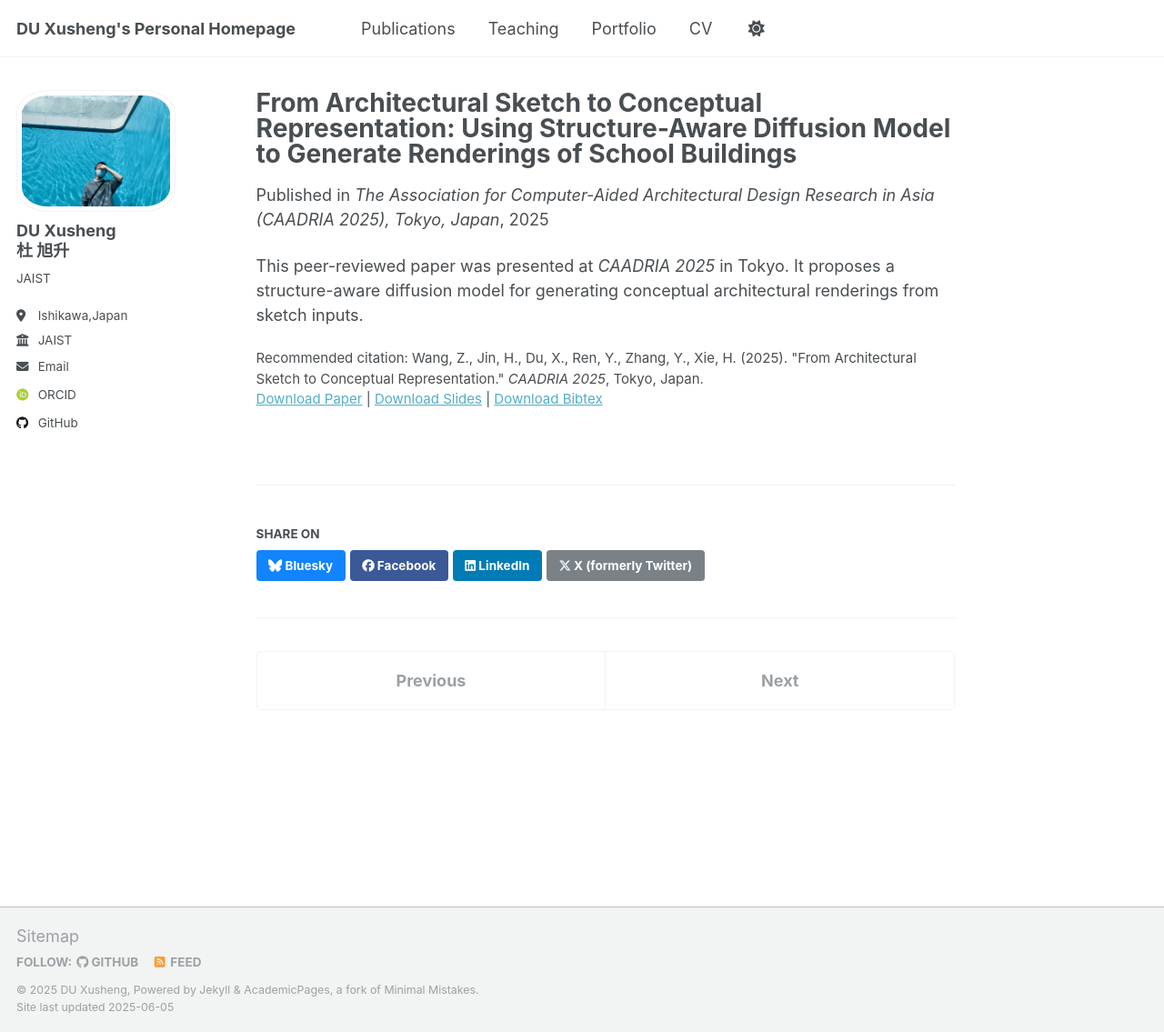
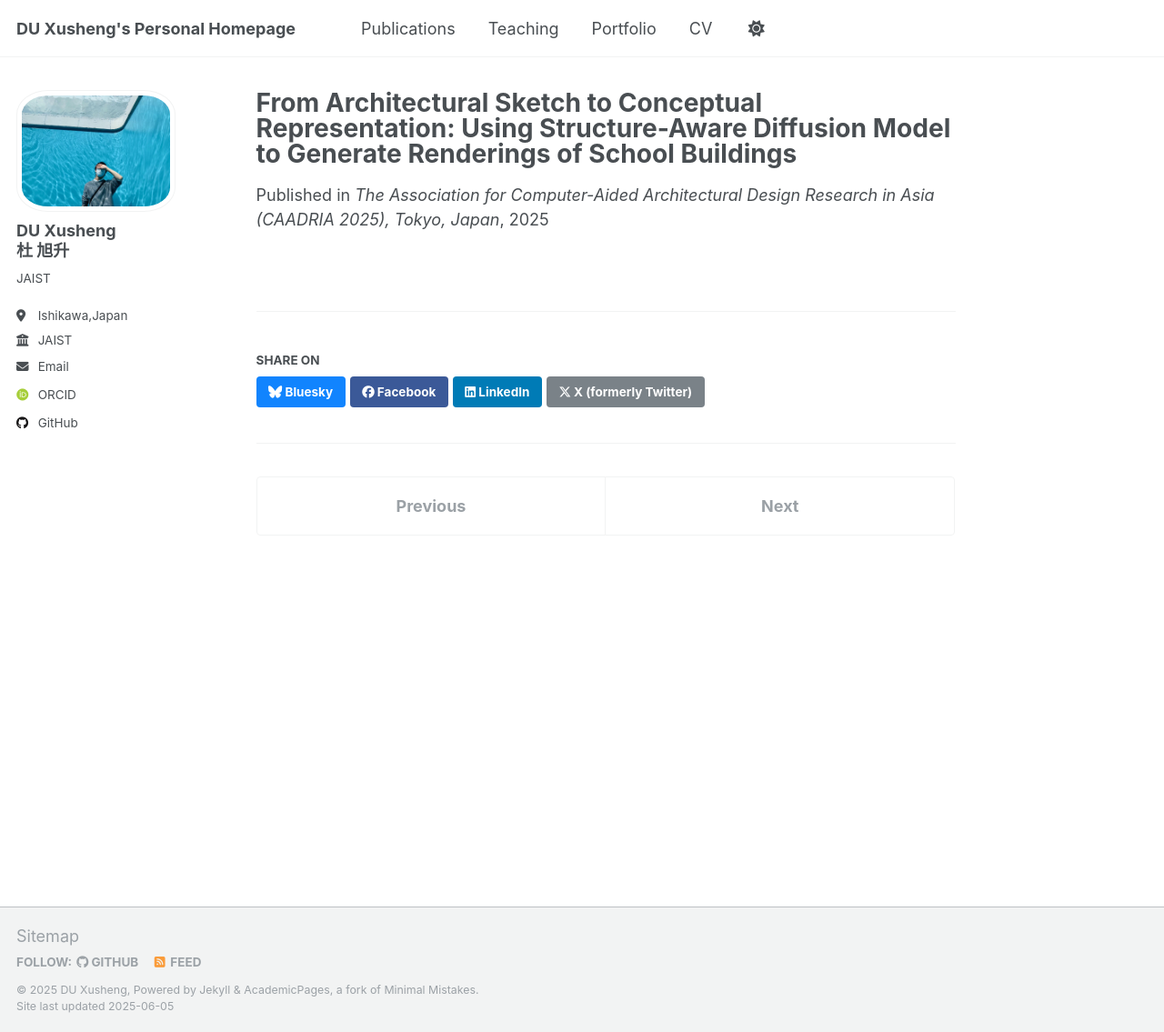
Before and after one commit to ToKyokushou/ToKyokushou.github.io, a Jekyll site: the page built from _publications/2025-03-architectural-sketch-representation.md, in a window 1280 px wide and 1135 px high. Shown: the whole window at 91% size. Built offline with Jekyll 4.4.1, drawn with Linux system fonts in a browser that asks for light colours; some web fonts are replaced.

Commit message:
Update 2025-03-architectural-sketch-representation.md

```diff
--- a/_publications/2025-03-architectural-sketch-representation.md
+++ b/_publications/2025-03-architectural-sketch-representation.md
@@ -6,9 +6,4 @@ permalink: /publication/2025-03-architectural-sketch-representation
 excerpt: 'Structure-aware diffusion model for generating conceptual renderings from architectural sketches.'
 date: 2025-03-01
 venue: 'The Association for Computer-Aided Architectural Design Research in Asia (CAADRIA 2025), Tokyo, Japan'
-slidesurl: ''
-paperurl: ''
-bibtexurl: ''
-citation: 'Wang, Z., Jin, H., Du, X., Ren, Y., Zhang, Y., Xie, H. (2025). &quot;From Architectural Sketch to Conceptual Representation.&quot; <i>CAADRIA 2025</i>, Tokyo, Japan.'
 ---
-This peer-reviewed paper was presented at <i>CAADRIA 2025</i> in Tokyo. It proposes a structure-aware diffusion model for generating conceptual architectural renderings from sketch inputs.
```
